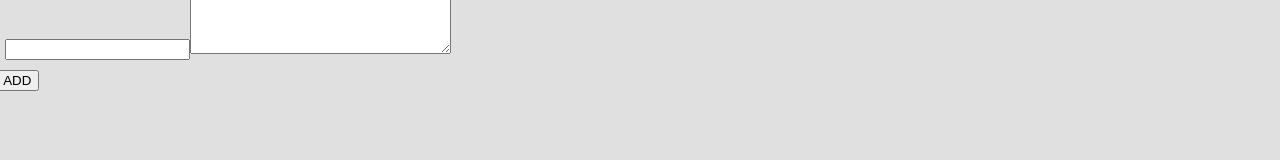
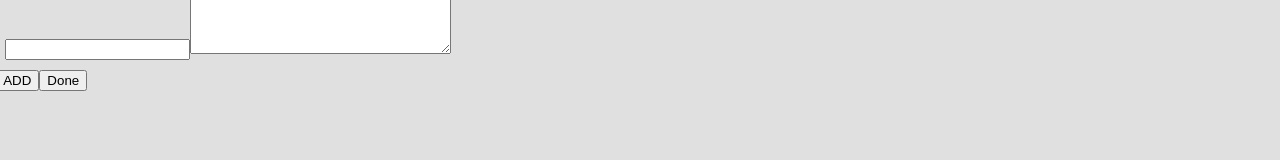
Before and after one commit to elijahizkiel/keeper-app, a React (Create React App) app: page / in a window 1280 px wide. Shown: the part 200-360 px from the top of the page. Built offline with nearby package versions, Linux system fonts and the light colour scheme.

Commit message:
make only to trigger addNote if the input area isn't empty and add functionalty to close the form when done taking note

```diff
--- a/src/components/Form.jsx
+++ b/src/components/Form.jsx
@@ -17,11 +17,18 @@ function Form(props){
 
 return <form>
     <InputFields onTitleChange={setTitle} onContentChange={setContent} titleValue ={noteTitle} contentValue={noteContent} />
+    <div className="note-btns">
     <button type="button" id="add-note-btn" onClick={()=>{
-        props.onClick(noteTitle, noteContent,new Date(Date.now));
-        setNoteContent('');
-        setNoteTitle('');
+        if(noteContent !== undefined && noteContent.trim() !== ""){
+            noteTitle = (noteTitle === undefined || noteTitle.trim() === "")?
+                noteContent.substring(0,21).trim(): noteTitle;
+            props.onClick(noteTitle, noteContent,new Date(Date.now));
+            setNoteContent('');
+            setNoteTitle('');
+        }
         }}>ADD</button>
+        <button type="button" onClick={props.onDone}>Done</button>
+    </div>
 </form>
 }
 
```
